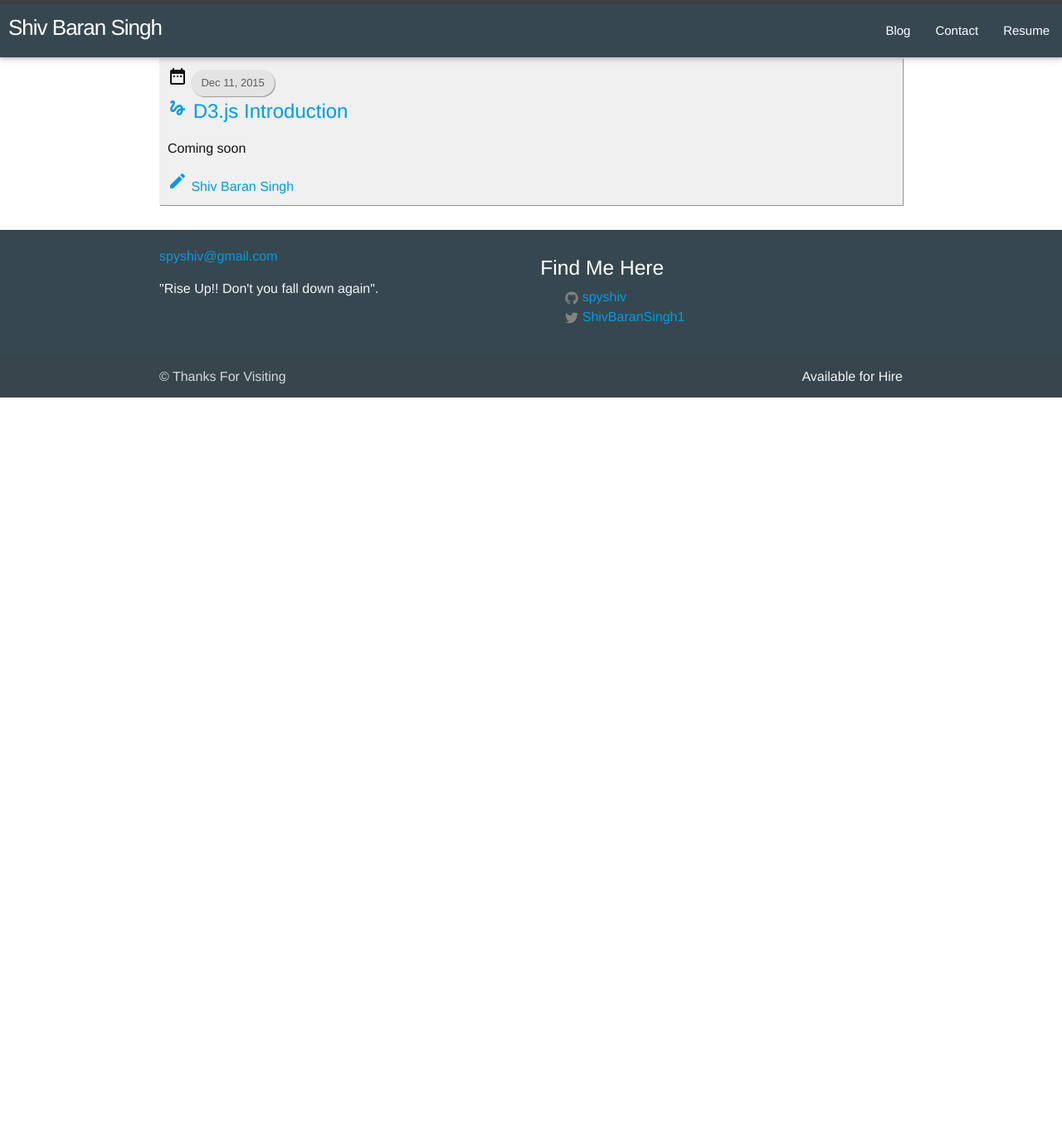
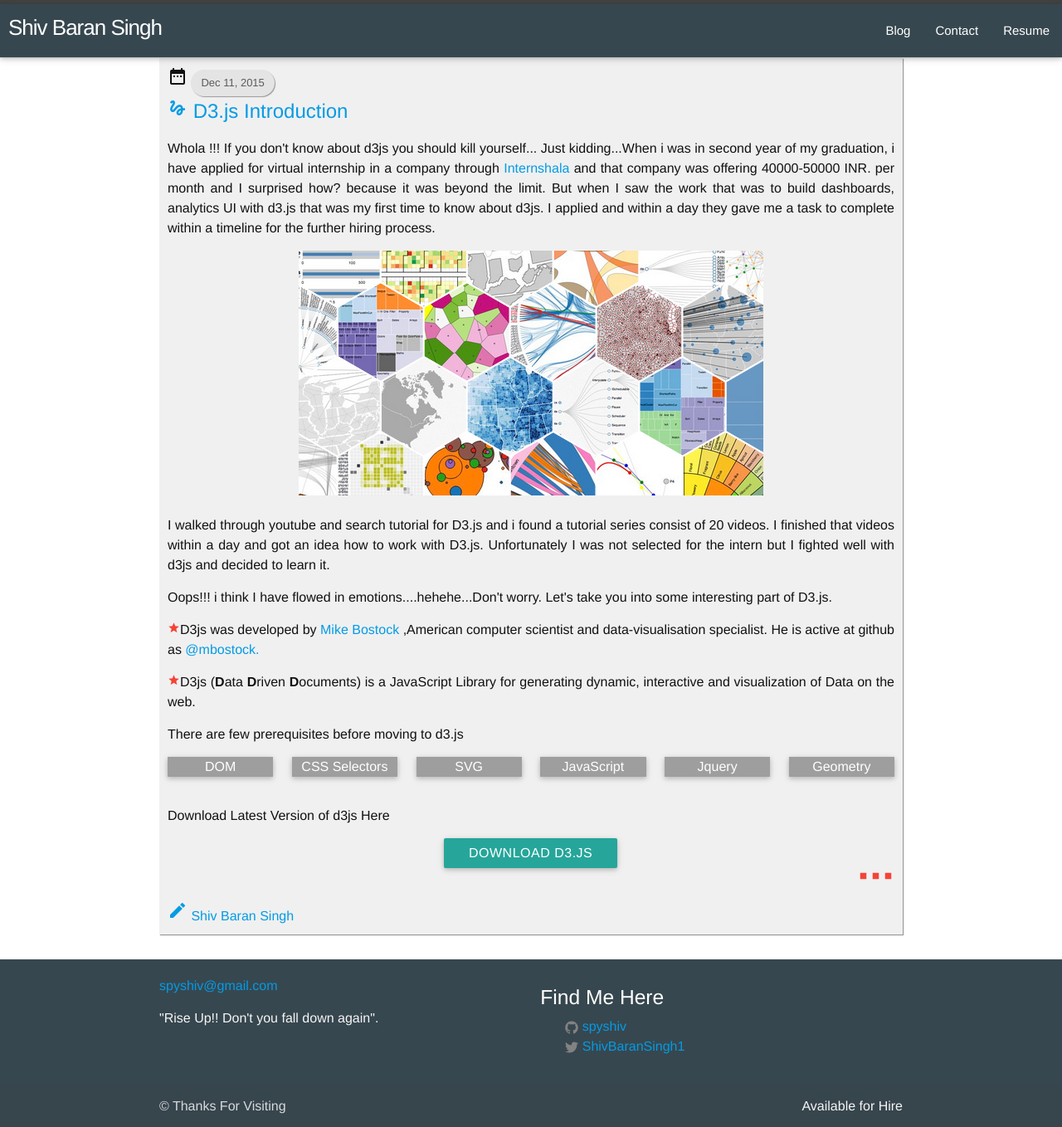
Before and after one commit to spyshiv/portfolio, a Jekyll site: the page built from _posts/d3js/2015-12-12-D3js-Introduction.html, in a window 1280 px wide. Shown: the whole page at 83% size. Built offline with Jekyll 4.4.1, drawn with Linux system fonts in a browser that asks for light colours; before the commit the page ends 900 px from its top, so only the background shows below that.

Commit message:
Added: New Post-> D3js Introduction

```diff
--- a/_posts/d3js/2015-12-12-D3js-Introduction.html
+++ b/_posts/d3js/2015-12-12-D3js-Introduction.html
@@ -11,6 +11,49 @@ author: Shiv Baran Singh
 	<title></title>
 </head>
 <body>
-    <p>Coming soon</p>
+
+    <p>Whola !!! If you don't know about d3js you should kill yourself... Just kidding...When i was in second year of my graduation, i have applied for virtual internship in a company through <a href="http://internshala.com/" target="_blank">Internshala</a> and that company was offering 40000-50000 INR. per month and I surprised how? because it was beyond the limit. But when I saw the work that was to build dashboards, analytics UI with d3.js that was my first time to know about d3js. I applied and within a day they gave me a task to complete within a timeline for the further hiring process.</p>
+
+
+    <center><img src="{{"/assets/images/post/d3js/d3.png"}}" class="responsive-img"></center>
+    <br>
+    <p>I walked through youtube and search tutorial for D3.js and i found a tutorial series consist of 20 videos. I finished that videos within a day and got an idea how to work with D3.js. Unfortunately I was not selected for the intern but I fighted well with d3js and decided to learn it.</p>
+
+    <p>Oops!!! i think I have flowed in emotions....hehehe...Don't worry. Let's take you into some interesting part of D3.js.</p>
+    <div>
+        <p><i class="material-icons tiny red-text">grade</i>D3js was developed by <a href="https://en.wikipedia.org/wiki/Mike_Bostock" target="_blank">Mike Bostock</a> ,American computer scientist and data-visualisation specialist. He is active at github as <a href="https://github.com/mbostock" target="_blank">@mbostock.</a></p>
+        <p><i class="material-icons tiny red-text">grade</i>D3js (<span style="font-weight:bold;">D</span>ata <span style="font-weight:bold;">D</span>riven <span style="font-weight:bold;">D</span>ocuments) is a JavaScript Library for generating dynamic, interactive and visualization of Data on the web. </p>
+    </div>
+
+    <p>There are few prerequisites before moving to d3.js </p>
+    <div class="row">
+	    <div class="col s12 m2">
+	     <p class="z-depth-1 grey white-text" style="text-align:center;">DOM</p>
+	    </div>
+	    <div class="col s12 m2">
+	      <p class="z-depth-1 grey white-text" style="text-align:center;">CSS Selectors</p>
+	    </div>
+	    <div class="col s12 m2">
+	      <p class="z-depth-1 grey white-text" style="text-align:center;">SVG</p>
+	    </div>
+	    <div class="col s12 m2">
+	      <p class="z-depth-1 grey white-text" style="text-align:center;">JavaScript</p>
+	    </div>
+	    <div class="col s12 m2">
+	      <p class="z-depth-1 grey white-text" style="text-align:center;">Jquery</p>
+	    </div>
+	    <div class="col s12 m2">
+	      <p class="z-depth-1 grey white-text" style="text-align:center;">Geometry</p>
+	    </div>
+    </div>
+    <div>
+    	<p>Download Latest Version of d3js Here</p>
+    	<div><center><a href="https://github.com/mbostock/d3/releases/download/v3.5.12/d3.zip" class="waves-effect waves-light btn ">Download D3.js</a></center></div>
+    </div>
+
+    <div class="right-align">
+        <i class="material-icons tiny red-text">stop</i><i class="material-icons tiny red-text">stop</i><i class="material-icons tiny red-text">stop</i>
+    </div>
+
 </body>
 </html>
--- a/_posts/git/2015-12-11-intro-git.html
+++ b/_posts/git/2015-12-11-intro-git.html
@@ -42,4 +42,7 @@ author: Shiv Baran Singh
         <p>
             <center><img src="{{"/assets/images/post/git/github.png"}}"></center>
         </p>
+        <div class="right-align">
+        <i class="material-icons tiny red-text">stop</i><i class="material-icons tiny red-text">stop</i><i class="material-icons tiny red-text">stop</i>
+        </div>
     </div>
```
Also changed, not shown: assets/images/post/d3js/d3.png (added).
